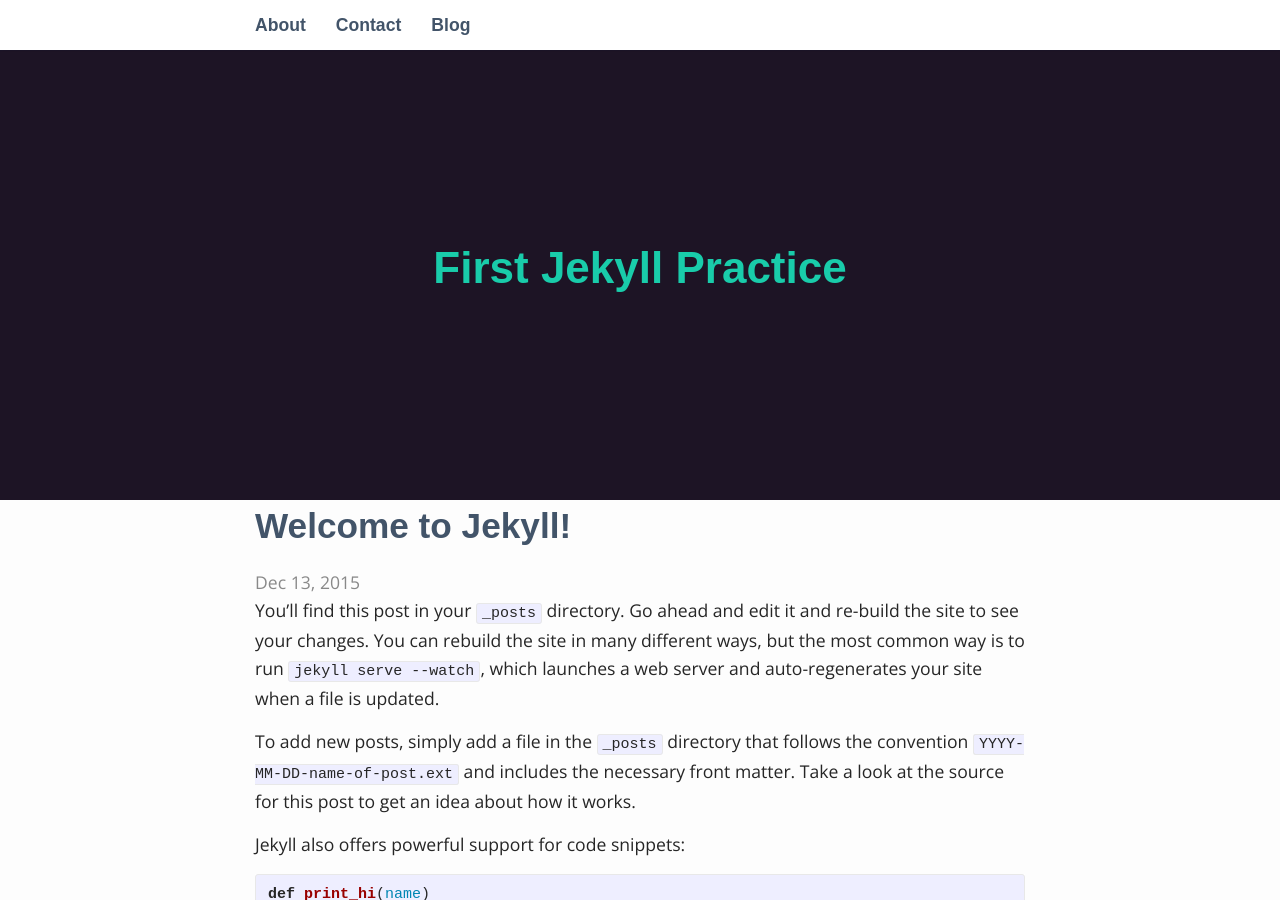
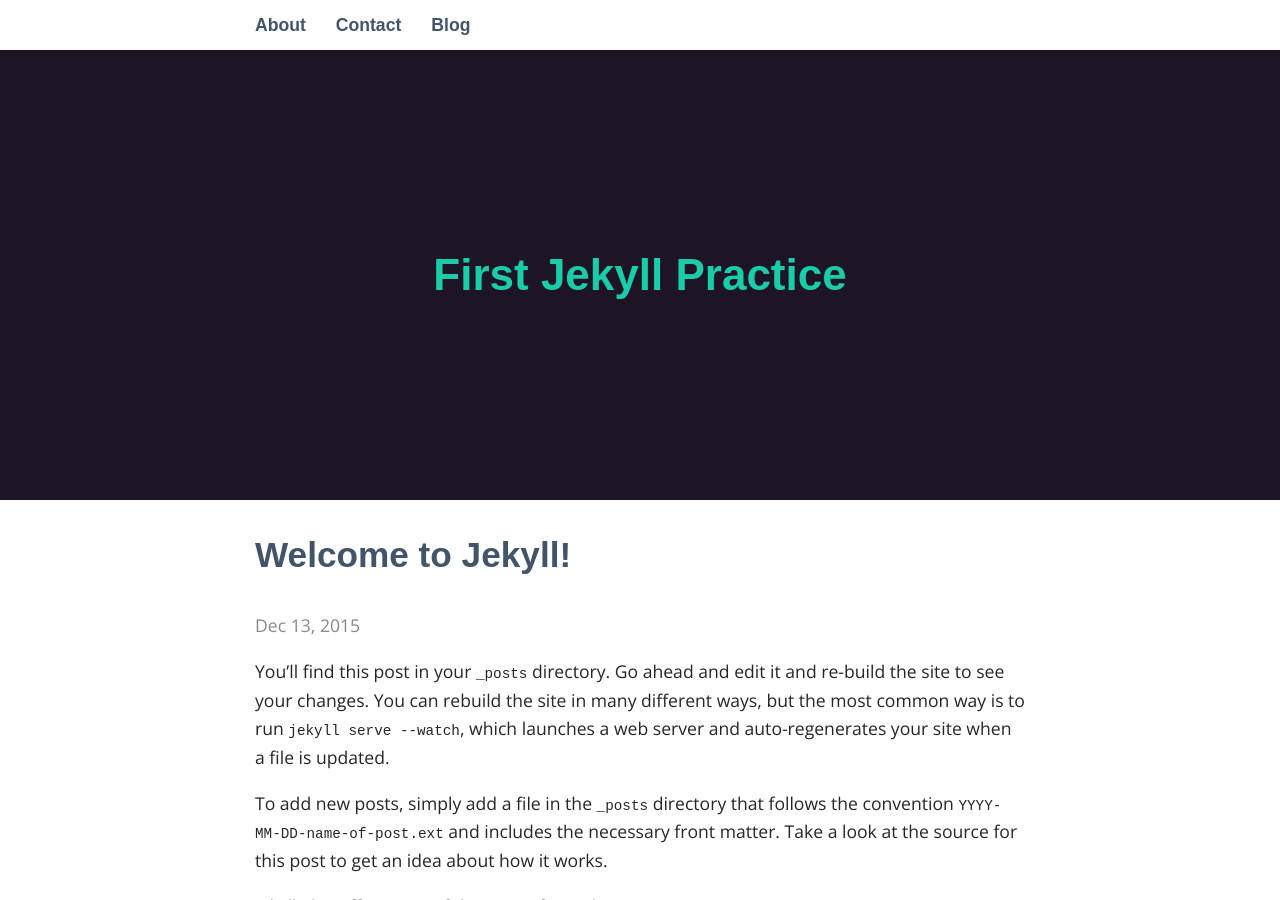
Before and after one commit to TMUND/startjekyll, a Jekyll site: the page built from _posts/2015-12-13-welcome-to-jekyll.markdown, in a window 1280 px wide and 900 px high. Built offline with Jekyll 4.4.1, drawn with Linux system fonts in a browser that asks for light colours; some web fonts are replaced.

Commit message:
fixing some stuff

```diff
--- a/_config.yml
+++ b/_config.yml
@@ -3,8 +3,8 @@ title: First Jekyll Practice
 email: mundert@gmail.com
 description: >
   First time using Jekyll to generate a static site.
-baseurl: "" # the subpath of your site, e.g. /blog/
-url: "http://localhost:4000" # the base hostname & protocol for your site
+baseurl: "/startjekyll" # the subpath of your site, e.g. /blog/
+url: "http://tmund.github.io" # the base hostname & protocol for your site
 twitter_username: teemund
 github_username:  tmund
 
--- a/_sass/_base.scss
+++ b/_sass/_base.scss
@@ -16,210 +16,3 @@ $header:  #1D1425;
     -moz-box-sizing: border-box;
     box-sizing: border-box;
 }
-
-
-
-/**
- * Reset some basic elements
- */
-body, h1, h2, h3, h4, h5, h6,
-p, blockquote, pre, hr,
-dl, dd, ol, ul, figure {
-    margin: 0;
-    padding: 0;
-}
-
-
-
-/**
- * Basic styling
- */
-body {
-    font-family: $base-font-family;
-    font-size: $base-font-size;
-    line-height: $base-line-height;
-    font-weight: 300;
-    color: $text-color;
-    background-color: $background-color;
-    -webkit-text-size-adjust: 100%;
-}
-
-
-
-/**
- * Set `margin-bottom` to maintain vertical rhythm
- */
-h1, h2, h3, h4, h5, h6,
-p, blockquote, pre,
-ul, ol, dl, figure,
-%vertical-rhythm {
-    margin-bottom: $spacing-unit / 2;
-}
-
-
-
-/**
- * Images
- */
-img {
-    max-width: 100%;
-    vertical-align: middle;
-}
-
-
-
-/**
- * Figures
- */
-figure > img {
-    display: block;
-}
-
-figcaption {
-    font-size: $small-font-size;
-}
-
-
-
-/**
- * Lists
- */
-ul, ol {
-    margin-left: $spacing-unit;
-}
-
-li {
-    > ul,
-    > ol {
-         margin-bottom: 0;
-    }
-}
-
-
-
-/**
- * Headings
- */
-h1, h2, h3, h4, h5, h6 {
-    font-weight: 300;
-}
-
-
-
-/**
- * Links
- */
-a {
-    color: $brand-color;
-    text-decoration: none;
-
-    &:visited {
-        color: darken($brand-color, 15%);
-    }
-
-    &:hover {
-        color: $text-color;
-        text-decoration: underline;
-    }
-}
-
-
-
-/**
- * Blockquotes
- */
-blockquote {
-    color: $grey-color;
-    border-left: 4px solid $grey-color-light;
-    padding-left: $spacing-unit / 2;
-    font-size: 18px;
-    letter-spacing: -1px;
-    font-style: italic;
-
-    > :last-child {
-        margin-bottom: 0;
-    }
-}
-
-
-
-/**
- * Code formatting
- */
-pre,
-code {
-    font-size: 15px;
-    border: 1px solid $grey-color-light;
-    border-radius: 3px;
-    background-color: #eef;
-}
-
-code {
-    padding: 1px 5px;
-}
-
-pre {
-    padding: 8px 12px;
-    overflow-x: scroll;
-
-    > code {
-        border: 0;
-        padding-right: 0;
-        padding-left: 0;
-    }
-}
-
-
-
-/**
- * Wrapper
- */
-.wrapper {
-    max-width: -webkit-calc(800px - (#{$spacing-unit} * 2));
-    max-width:         calc(800px - (#{$spacing-unit} * 2));
-    margin-right: auto;
-    margin-left: auto;
-    padding-right: $spacing-unit;
-    padding-left: $spacing-unit;
-    @extend %clearfix;
-
-    @include media-query($on-laptop) {
-        max-width: -webkit-calc(800px - (#{$spacing-unit}));
-        max-width:         calc(800px - (#{$spacing-unit}));
-        padding-right: $spacing-unit / 2;
-        padding-left: $spacing-unit / 2;
-    }
-}
-
-
-
-/**
- * Clearfix
- */
-%clearfix {
-
-    &:after {
-        content: "";
-        display: table;
-        clear: both;
-    }
-}
-
-
-
-/**
- * Icons
- */
-.icon {
-
-    > svg {
-        display: inline-block;
-        width: 16px;
-        height: 16px;
-        vertical-align: middle;
-
-        path {
-            fill: $grey-color;
-        }
-    }
-}
```
